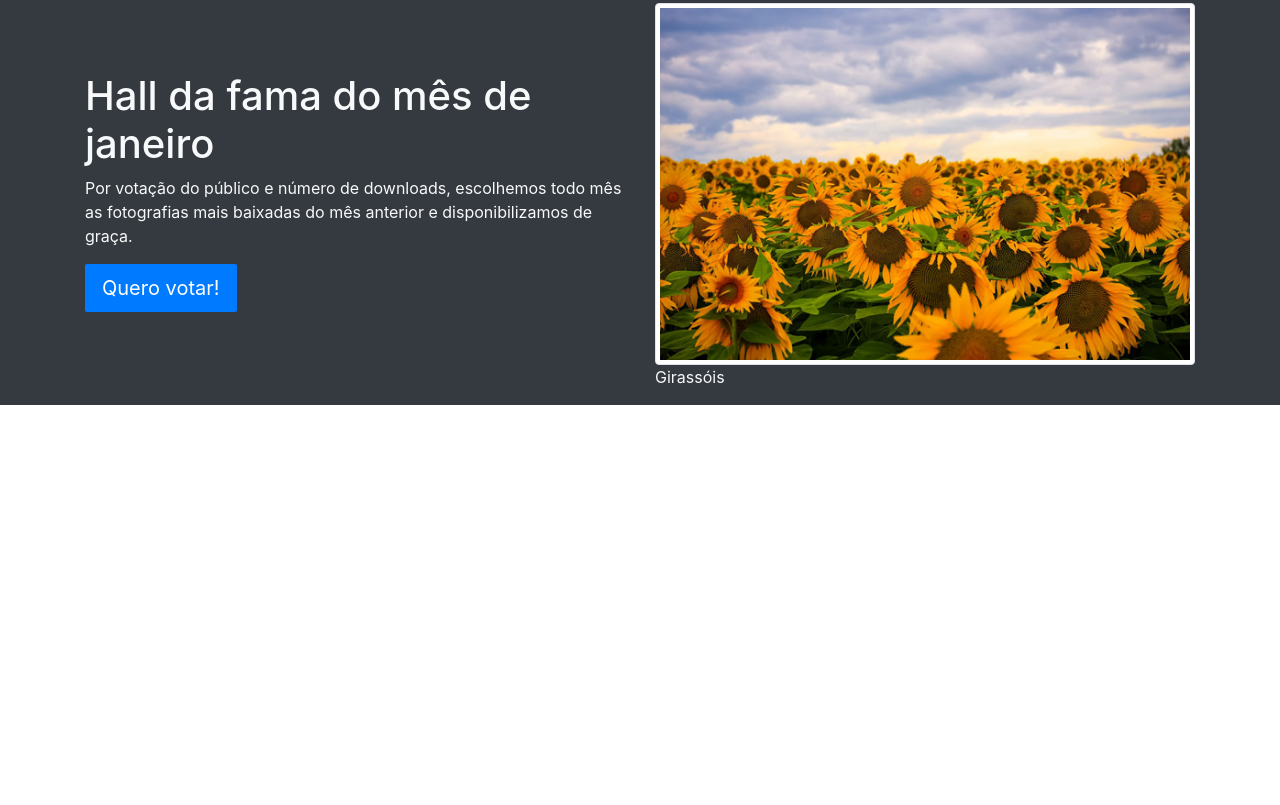
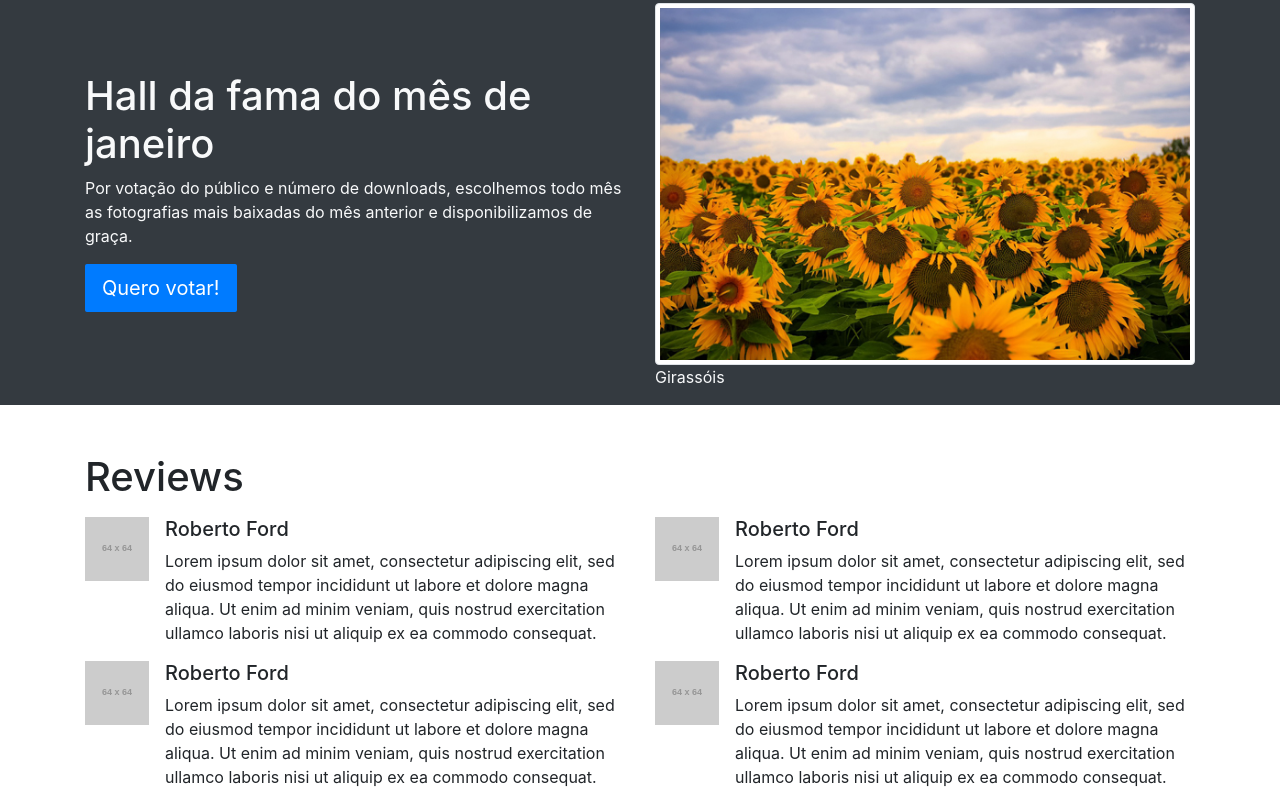
Before and after one commit to devrodrigues/bootstrap4-casaDoCodigo, a plain HTML site: page index.html in a window 1280 px wide. Shown: the part 907-1712 px from the top of the page. Before the commit the page ends 1312 px from the top, so only its background shows below. Drawn offline with Linux system fonts and the light colour scheme.

Commit message:
Criando seção reviews

```diff
--- a/index.html
+++ b/index.html
@@ -104,6 +104,61 @@
         </div>
       </section>
 
+      <section class="reviews container pt-5">
+        <h1 class="mb-3">Reviews</h1>
+
+        <div class="row">
+
+        <div class="media col-md-6">
+          <img class="mr-3" src="https://dummyimage.com/64x64/000000/fff" alt="Roberto Ford">
+
+          <div class="media-body">
+            <!--h2 com tamanho de h5-->
+            <h2 class="h5">Roberto Ford</h2>
+
+            <p>Lorem ipsum dolor sit amet, consectetur adipiscing elit, sed do eiusmod tempor incididunt ut
+              labore et dolore magna aliqua. Ut enim ad minim veniam, quis nostrud exercitation ullamco laboris
+              nisi ut aliquip ex ea commodo consequat.</p>
+          </div>
+        </div>
+
+        <div class="media col-md-6">
+          <img class="mr-3" src="https://dummyimage.com/64x64/000000/fff" alt="Roberto Ford">
+
+          <div class="media-body">
+            <h2 class="h5">Roberto Ford</h2>
+
+            <p>Lorem ipsum dolor sit amet, consectetur adipiscing elit, sed do eiusmod tempor incididunt ut
+              labore et dolore magna aliqua. Ut enim ad minim veniam, quis nostrud exercitation ullamco laboris
+              nisi ut aliquip ex ea commodo consequat.</p>
+          </div>
+        </div>
+
+        <div class="media col-md-6">
+          <img class="mr-3" src="https://dummyimage.com/64x64/000000/fff" alt="Roberto Ford">
+
+          <div class="media-body">
+            <h2 class="h5">Roberto Ford</h2>
+
+            <p>Lorem ipsum dolor sit amet, consectetur adipiscing elit, sed do eiusmod tempor incididunt ut
+              labore et dolore magna aliqua. Ut enim ad minim veniam, quis nostrud exercitation ullamco laboris
+              nisi ut aliquip ex ea commodo consequat.</p>
+          </div>
+        </div>
+
+        <div class="media col-md-6">
+          <img class="mr-3" src="https://dummyimage.com/64x64/000000/fff" alt="Roberto Ford">
+
+          <div class="media-body">
+            <h2 class="h5">Roberto Ford</h2>
+
+            <p>Lorem ipsum dolor sit amet, consectetur adipiscing elit, sed do eiusmod tempor incididunt ut
+              labore et dolore magna aliqua. Ut enim ad minim veniam, quis nostrud exercitation ullamco laboris
+              nisi ut aliquip ex ea commodo consequat.</p>
+          </div>
+        </div>
+        </div>
+      </section>
 
 
 
```
